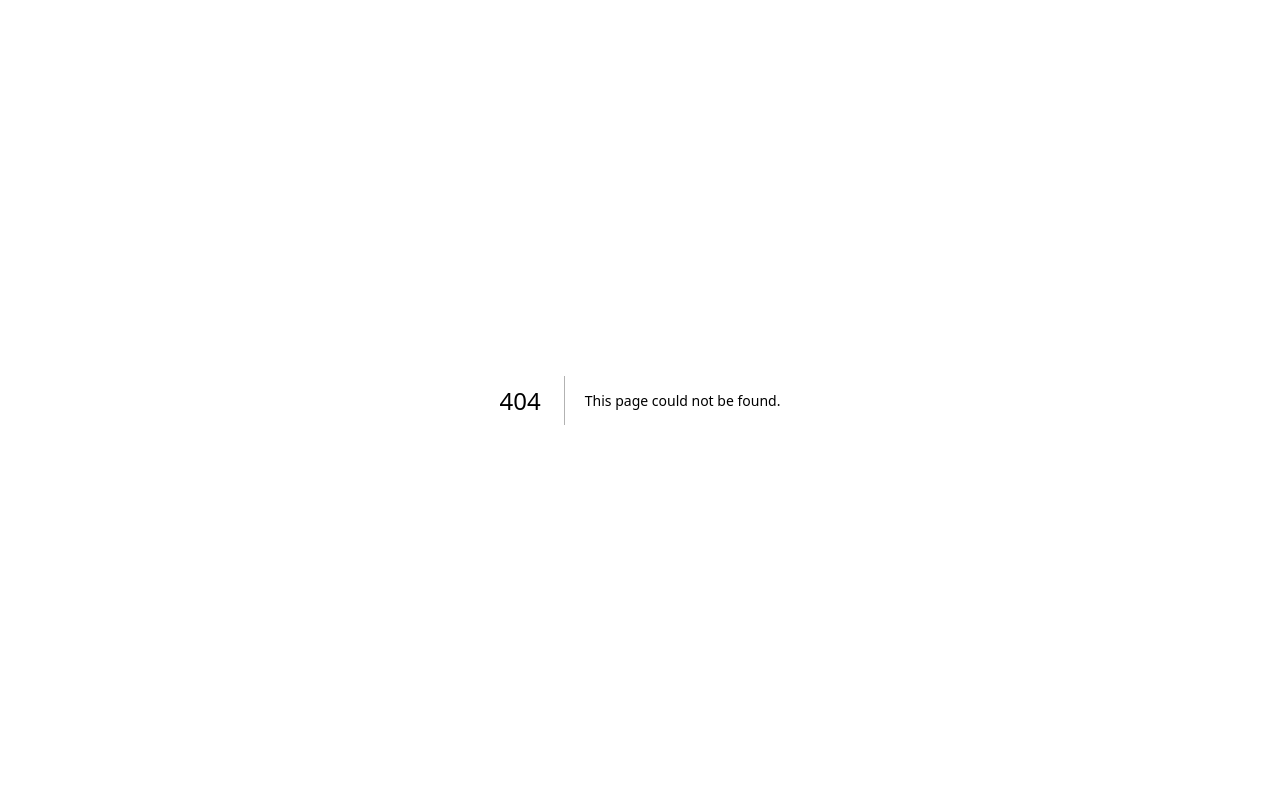
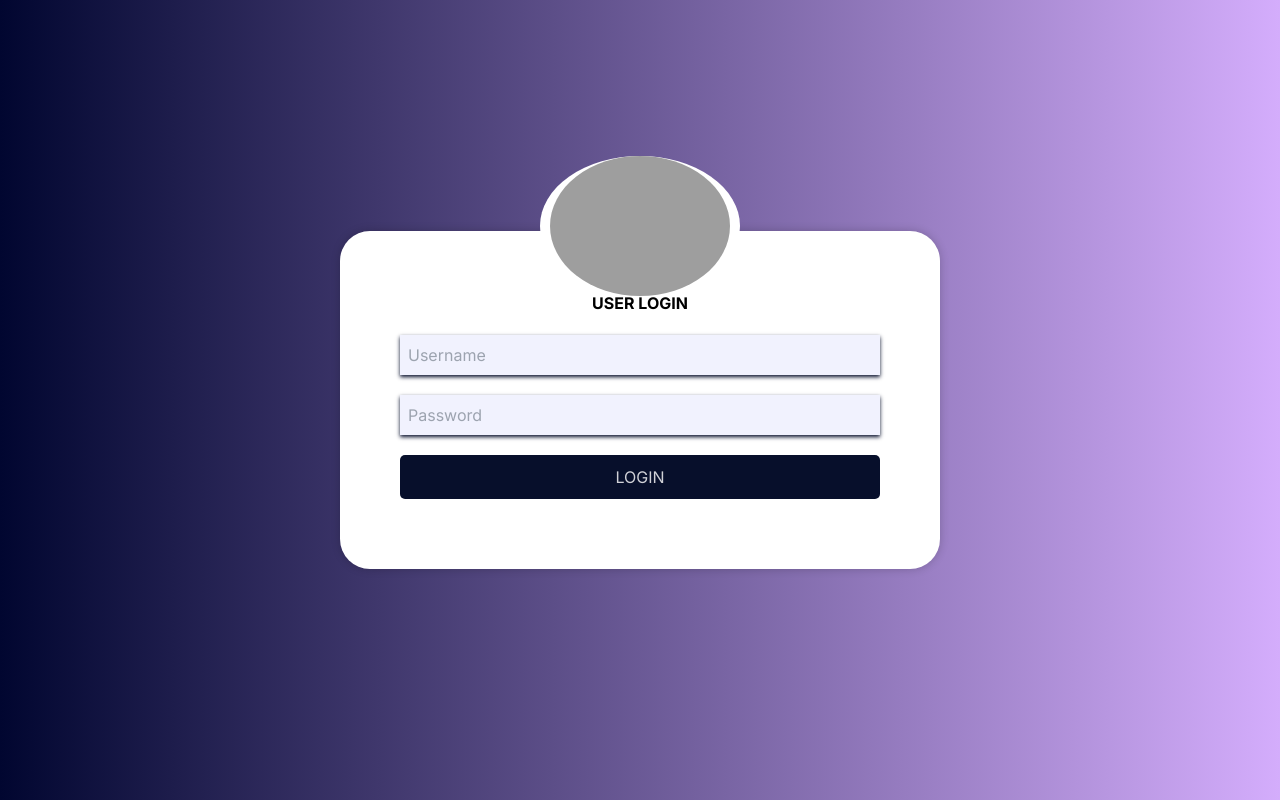
Before and after one commit to MisterChief53/Metapulse-website, a Next.js app: page /login in a window 1280 px wide. Before the commit this address had no page. Built offline with nearby package versions, Linux system fonts and the light colour scheme; grey boxes are pictures that could not be loaded.

Commit message:
the login page is uploaded even without authentication

```diff
--- a/src/app/itemview/[id]/page.tsx
+++ b/src/app/itemview/[id]/page.tsx
@@ -0,0 +1,76 @@
+import Navbarr from '../../components/navbarR';
+import { AlertDialogDemo } from '../../alertDialog';
+import { AlertDialog} from '@radix-ui/react-alert-dialog';
+
+
+async function getItem(id) {
+  const res = await fetch(`https://fakestoreapi.com/products/${id}`);
+  const data = await res.json();
+  return data;
+}
+
+async function ItemViewPage({ params }) {
+  const item = await getItem(params.id);
+
+  return (
+    <div className="bg-backgroundBlue min-h-screen w-screen flex flex-col mx-auto p-0 overflow-y-auto">
+
+      <Navbarr />
+      <div className="flex bg-backgroundPurple h-96 w-5/6 mx-auto mt-12 rounded-md">
+        {/* Lado izquierdo */}
+        <div className="w-1/2 flex flex-col p-8">
+          <label htmlFor="titleItem" className="text-textGray text-3xl ">
+            {item.category}
+          </label>
+          {/* Imagen item */}
+          <div className="h-3/4 mx-auto">
+            <div className="h-full rounded-md overflow-hidden">
+              <img src={item.image} alt="Imagen item" />
+            </div>
+          </div>
+        </div>
+        {/* Lado derecho */}
+        <div className="w-1/2 p-8 flex flex-col">
+          {/* Descripcion item */}
+          <div className="h-1/2 w-full mx-auto flex flex-col mt-6 gap-4">
+            <label htmlFor="descripcionItem" className="text-textGray text-3xl ">
+              Description
+            </label>
+            <div className="w-full h-full">
+              <textarea
+                id="descripcionItem"
+                className="w-full h-full rounded-md resize-none"
+                value={item.description}
+                readOnly
+              ></textarea>
+            </div>
+          </div>
+          {/* Precio y botón Buy */}
+          <div className="flex flex-row justify-between items-end mt-6">
+            {/* Precio */}
+            <div>
+              <div className="flex items-center gap-4">
+                <div className="h-1/2 flex items-center justify-center">
+                  <div className="w-12 h-12 rounded-md overflow-hidden">
+                    <img
+                      src="/images/coin.png"
+                      alt="Imagen item"
+                      className="w-full h-full object-cover"
+                    />
+                  </div>
+                </div>
+                <p className="text-white text-xl">{item.price}</p>
+              </div>
+            </div>
+            {/* Boton buy */}
+            <div>
+              <AlertDialogDemo buttonText="Buy" />
+            </div>
+          </div>
+        </div>
+      </div>
+    </div>
+  );
+}
+
+export default ItemViewPage;
--- /dev/null
+++ b/src/app/login/login.css
@@ -0,0 +1,85 @@
+body {
+    margin: 0;
+    padding: 0;
+    font-family: Arial, sans-serif;
+    background: linear-gradient(90deg, #010630, #d4adfc);
+    min-height: 100vh;
+    display: flex;
+    justify-content: center;
+    align-items: center;
+  }
+
+  .login-container {
+    display: flex;
+    justify-content: center;
+    align-items: center;
+  }
+
+  .login {
+    position: relative;
+    width: 600px;
+    border-radius: 30px;
+    background-color: #fff;
+    padding: 40px 60px 70px 60px;
+    box-shadow: 0 0 10px rgba(0, 0, 0, 0.2);
+  }
+
+  .login h1 {
+    text-align: center;
+    color: var(--color-secondary);
+  }
+
+  .login form {
+    display: flex;
+    flex-direction: column;
+  }
+
+  .login input {
+    padding: 8px;
+    margin-bottom: 20px;
+    background-color: #f1f2fe;
+    box-shadow: 0 2px 4px #070f2b;
+  }
+
+  .login button {
+    background-color: #070f2b;
+    color: #d0d1d7;
+    padding: 10px;
+    border-radius: 5px;
+    border: none;
+    cursor: pointer;
+  }
+
+  .login button:hover {
+    background-color: #6d7182;
+    color: #070f2b;
+  }
+
+  .login::before {
+    content: '';
+    position: absolute;
+    top: -75px;
+    left: 50%;
+    transform: translateX(-50%);
+    width: 200px;
+    height: 140px;
+    border-radius: 50%;
+    background-color: #fff;
+  }
+
+  .circle-image {
+    position: absolute;
+    top: -75px;
+    left: 50%;
+    transform: translateX(-50%);
+    width: 180px;
+    height: 140px;
+    border-radius: 50%;
+    overflow: hidden;
+    background-image: url('../../public/images/logo_sol.png');
+  }
+
+  .circle-image img {
+    width: 100%;
+    height: 100%;
+  }
--- /dev/null
+++ b/src/app/login/page.jsx
@@ -0,0 +1,22 @@
+import { AlertDialogDemo } from '../alertDialog';
+import '../login/login.css';
+import { AlertDialog
+ } from '@radix-ui/react-alert-dialog';
+function Login() {
+  return (
+    <div className="login">
+      <h1  style={{ margin: '20px' }}><strong>USER LOGIN</strong></h1>
+      <form>
+        <input placeholder="Username" type="text" id="usuario" name="usuario" />
+        <input placeholder="Password" type="password" id="contrasena" name="contrasena" />
+        <button type="submit">LOGIN</button>
+      </form>
+      <div className="circle-image">
+
+      </div>
+    </div>
+
+  );
+}
+
+export default Login;
```
